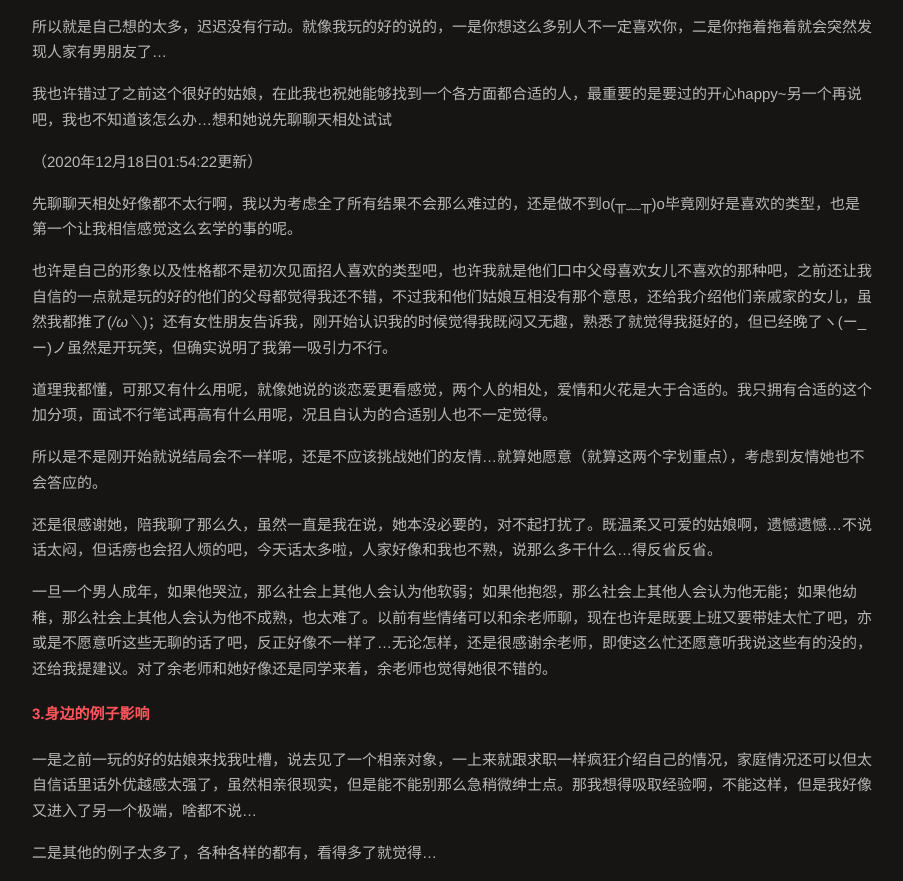
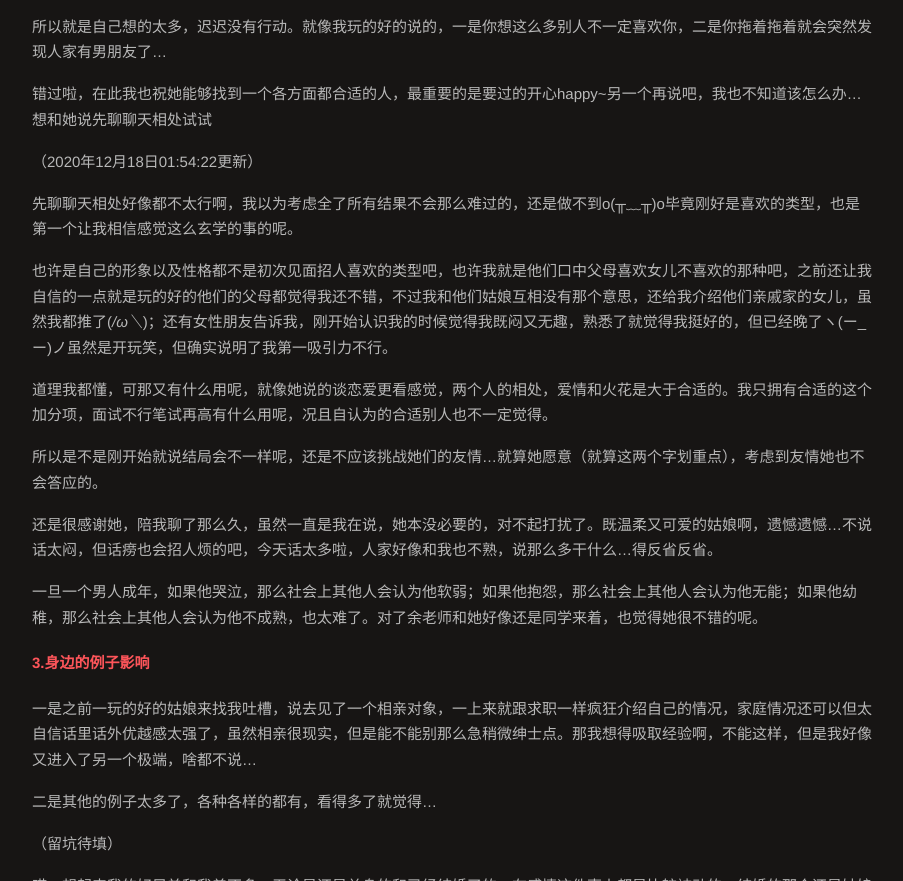
Before and after one commit to 345000346/345000346.github.io, a plain HTML site: page post/我这个性格确实该改改了....html in a window 1280 px wide. Shown: the part 2840-3721 px from the top of the page, without its empty margins (28-931 px from the left). Drawn offline with nearby package versions, Linux system fonts and the light colour scheme; some packages are replaced by stand-ins of ours; a script that the page names is missing.

Commit message:
Update 我这个性格，确实该改改了....md 345000346/owovo@e6c6f392eb1e0368bd521e4d0c13eed04dbc4018

```diff
--- a/post/我这个性格确实该改改了....html
+++ b/post/我这个性格确实该改改了....html
@@ -258,14 +258,14 @@
 <p>还有个问题就是我觉得和她们一起的另一个挺不错的，第一次见面我就觉得挺好的，当时还不知道是这事，并且也没给我说是哪一个&hellip;知道后一脸懵逼，后来我问表姐为啥定好了，她说属相问题，虽然我不相信这个，但是要是别人介意就没办法了，我也没给她说另一个的事。所以如果我现在和另一个说的话，一是可能会影响她们的闺蜜关系，二是会让另一个觉得是我选这个别人不答应才去找她的，那就不好了&hellip;(╯︵╰)</p>
 <p>这样说好渣的样子，但其实我不怎么说话不主动也不是因为觉得另一个好而这样，是因为性格原因确实不知道说啥好干啥好，如果是另一个我估计我也是这样。并且我也想试着与人家相处来着，一是认识一个人不能仅凭感觉，二是我相信我表姐的眼光，她的姐妹们肯定也不错的。但既然人家莫得感觉，那我也没办法。</p>
 <p>所以就是自己想的太多，迟迟没有行动。就像我玩的好的说的，一是你想这么多别人不一定喜欢你，二是你拖着拖着就会突然发现人家有男朋友了&hellip;</p>
-<p>我也许错过了之前这个很好的姑娘，在此我也祝她能够找到一个各方面都合适的人，最重要的是要过的开心happy~另一个再说吧，我也不知道该怎么办&hellip;想和她说先聊聊天相处试试</p>
+<p>错过啦，在此我也祝她能够找到一个各方面都合适的人，最重要的是要过的开心happy~另一个再说吧，我也不知道该怎么办&hellip;想和她说先聊聊天相处试试</p>
 <p>（2020年12月18日01:54:22更新）</p>
 <p>先聊聊天相处好像都不太行啊，我以为考虑全了所有结果不会那么难过的，还是做不到o(╥﹏╥)o毕竟刚好是喜欢的类型，也是第一个让我相信感觉这么玄学的事的呢。</p>
 <p>也许是自己的形象以及性格都不是初次见面招人喜欢的类型吧，也许我就是他们口中父母喜欢女儿不喜欢的那种吧，之前还让我自信的一点就是玩的好的他们的父母都觉得我还不错，不过我和他们姑娘互相没有那个意思，还给我介绍他们亲戚家的女儿，虽然我都推了(<em>/ω＼</em>)；还有女性朋友告诉我，刚开始认识我的时候觉得我既闷又无趣，熟悉了就觉得我挺好的，但已经晚了ヽ(ー_ー)ノ虽然是开玩笑，但确实说明了我第一吸引力不行。</p>
 <p>道理我都懂，可那又有什么用呢，就像她说的谈恋爱更看感觉，两个人的相处，爱情和火花是大于合适的。我只拥有合适的这个加分项，面试不行笔试再高有什么用呢，况且自认为的合适别人也不一定觉得。</p>
 <p>所以是不是刚开始就说结局会不一样呢，还是不应该挑战她们的友情&hellip;就算她愿意（就算这两个字划重点），考虑到友情她也不会答应的。</p>
 <p>还是很感谢她，陪我聊了那么久，虽然一直是我在说，她本没必要的，对不起打扰了。既温柔又可爱的姑娘啊，遗憾遗憾&hellip;不说话太闷，但话痨也会招人烦的吧，今天话太多啦，人家好像和我也不熟，说那么多干什么&hellip;得反省反省。</p>
-<p>一旦一个男人成年，如果他哭泣，那么社会上其他人会认为他软弱；如果他抱怨，那么社会上其他人会认为他无能；如果他幼稚，那么社会上其他人会认为他不成熟，也太难了。以前有些情绪可以和余老师聊，现在也许是既要上班又要带娃太忙了吧，亦或是不愿意听这些无聊的话了吧，反正好像不一样了&hellip;无论怎样，还是很感谢余老师，即使这么忙还愿意听我说这些有的没的，还给我提建议。对了余老师和她好像还是同学来着，余老师也觉得她很不错的。</p>
+<p>一旦一个男人成年，如果他哭泣，那么社会上其他人会认为他软弱；如果他抱怨，那么社会上其他人会认为他无能；如果他幼稚，那么社会上其他人会认为他不成熟，也太难了。对了余老师和她好像还是同学来着，也觉得她很不错的呢。</p>
 <h4 id="3身边的例子影响">3.身边的例子影响</h4>
 <p>一是之前一玩的好的姑娘来找我吐槽，说去见了一个相亲对象，一上来就跟求职一样疯狂介绍自己的情况，家庭情况还可以但太自信话里话外优越感太强了，虽然相亲很现实，但是能不能别那么急稍微绅士点。那我想得吸取经验啊，不能这样，但是我好像又进入了另一个极端，啥都不说&hellip;</p>
 <p>二是其他的例子太多了，各种各样的都有，看得多了就觉得&hellip;</p>
```
